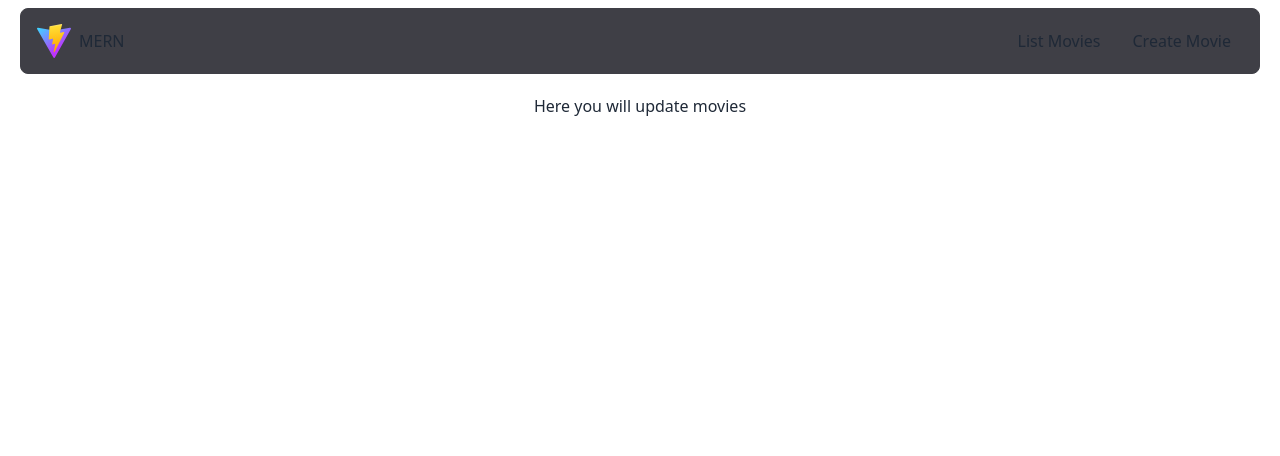
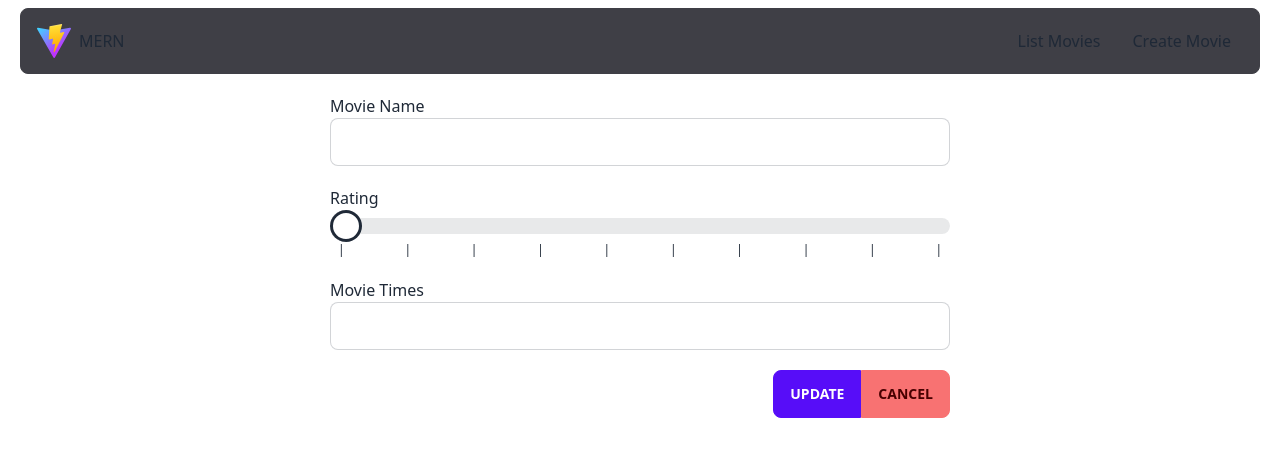
Before and after one commit to tholhubner/MoviesApp, a React (Vite) app in the folder new-client/: page /movies/update/1 in a window 1280 px wide. Shown: the top 456 px of the page. Built offline with nearby package versions, Linux system fonts and the light colour scheme; no server answers.

Commit message:
insert screen now being used as an update screen as well.

```diff
--- a/new-client/src/api/index.js
+++ b/new-client/src/api/index.js
@@ -7,7 +7,7 @@ const api = axios.create({
 export const insertMovie = payload => api.post("/movie", payload)
 export const getAllMovies = () => api.get("/movies")
 export const getMovieById = id => api.get(`/movie/${id}`)
-export const updateMovieById = (id, payload) => api.put(`/movie${id}`, payload)
+export const updateMovieById = (id, payload) => api.put(`/movie/${id}`, payload)
 export const deleteMovieById = id => api.delete(`/movie/${id}`)
 
 const apis = {
--- a/new-client/src/app/App.jsx
+++ b/new-client/src/app/App.jsx
@@ -11,7 +11,7 @@ function App() {
         <Routes>
           <Route path="/movies/list" exact element={<MoviesList />} />
           <Route path="/movies/create" exact element={<MoviesInsert />} />
-          <Route path="/movies/update/:id" exact element={<MoviesUpdate />} />
+          <Route path="/movies/update/:id" exact element={<MoviesInsert />} />
         </Routes>
       </Router>
     </div>
--- a/new-client/src/components/DeleteButton.jsx
+++ b/new-client/src/components/DeleteButton.jsx
@@ -6,7 +6,7 @@ const DeleteButton = (props) => {
 		console.log(props.id)
 		if (window.confirm("Delete this item permanently?")) {
 			api.deleteMovieById(props.id)
-			window.location.reload()
+			// window.location.reload()
 		}
 	}
 
--- a/new-client/src/pages/MoviesInsert.jsx
+++ b/new-client/src/pages/MoviesInsert.jsx
@@ -1,7 +1,9 @@
-import React, { useState } from "react"
+import React, { useEffect, useState } from "react"
 import api from "../api"
+import { useParams } from "react-router-dom"
 
 const MoviesInsert = () => {
+	const { id } = useParams()
 	const [movieName, setMovieName] = useState("")
 	const [movieRating, setRating] = useState(0)
 	const [movieTimes, setMovieTimes] = useState("")
@@ -9,12 +11,18 @@ const MoviesInsert = () => {
 
 	const onSubmitHandler = async () => {
 		setLoading(true)
-		console.log(movieName, movieRating, movieTimes)
 		if (movieName, movieRating, movieTimes) {
 			let timesArray = []
 			movieTimes.split(",").forEach(item => timesArray.push(String(item).trim()))
 			const payload = { name: movieName, rating: movieRating, time: timesArray }
 			console.log("Ready, ", payload)
+			if (id) {
+				await api.updateMovieById(id, payload)
+					.then(res => {
+						window.alert("Movie updated successfully")
+						window.location.href = "/movies/list"
+					})
+			} else {
 				await api.insertMovie(payload)
 					.then(res => {
 						window.alert("Movie inserted successfully")
@@ -23,10 +31,26 @@ const MoviesInsert = () => {
 						setMovieTimes("")
 						setLoading(false)
 					})
+			}
 		} else {
 			setLoading(false)
 		}
 	}
+
+	useEffect(() => {
+		async function getMovieById() {
+			if (id) {
+				const movie = await api.getMovieById(id)
+				if (movie) {
+					console.log(movie)
+					setMovieName(movie.data.data.name)
+					setRating(movie.data.data.rating)
+					setMovieTimes(movie.data.data.time.join(", "))
+				}
+			}
+		}
+		getMovieById()
+	}, [])
 
 	return (
 		<div className="form-control w-1/2">
@@ -67,7 +91,12 @@ const MoviesInsert = () => {
 				onChange={(event) => setMovieTimes(event.target.value)}
 			/>
 			<div className="btn-group justify-end">
-				<button className={loading ? "btn btn-primary loading" : "btn btn-primary"} onClick={() => onSubmitHandler()}>Submit</button>
+				<button
+					className={loading ? "btn btn-primary loading" : "btn btn-primary"}
+					onClick={() => onSubmitHandler()}
+				>
+					{ id ? "Update" : "Submit" }
+				</button>
 				<button className="btn btn-error" onClick={() => window.location.href = "/movies/list"}>Cancel</button>
 			</div>
 		</div>
```
Lines whose indentation alone changed are shown as unchanged.
